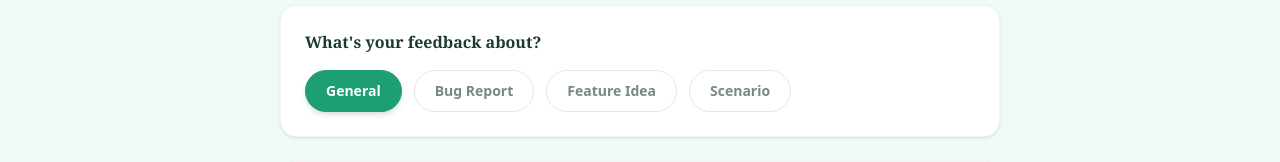
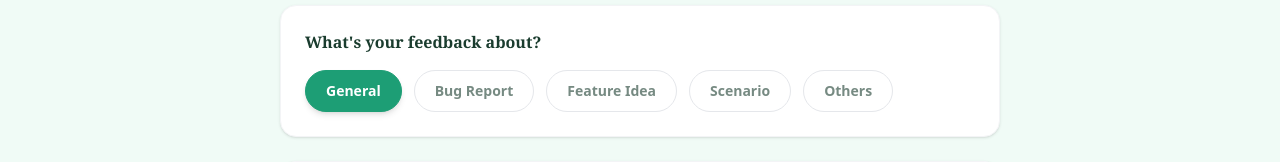
Before and after one commit to mahima-bcit/MCFL, a React (Vite) app in the folder Frontend/: page /userFeedback in a window 1280 px wide. Shown: the part 122-284 px from the top of the page. Built offline with nearby package versions, Linux system fonts and the light colour scheme; no server answers; sample sign-in values are in the browser's storage.

Commit message:
userfeedback-types updated

```diff
--- a/Frontend/src/pages/DashboardPage.tsx
+++ b/Frontend/src/pages/DashboardPage.tsx
@@ -235,7 +235,7 @@ export default function DashboardPage() {
               </Link>
 
               <Link
-                to="/feedback"
+                to="/userFeedback"
                 className="dashboard-nav-link"
                 onClick={closeMobileMenu}
               >
--- a/Frontend/src/pages/UserFeedback.tsx
+++ b/Frontend/src/pages/UserFeedback.tsx
@@ -2,7 +2,7 @@ import React, { useEffect, useState } from "react";
 import { useNavigate } from "react-router-dom";
 import { apiFetch } from "../services/apiClient";
 
-type FeedbackCategory = "General" | "Bug Report" | "Feature Idea" | "Scenario";
+type FeedbackCategory = "General" | "Bug Report" | "Feature Idea" | "Scenario" |"Others";
 
 interface FeedbackFormData {
   category: FeedbackCategory;
@@ -18,6 +18,7 @@ const CATEGORIES: FeedbackCategory[] = [
   "Bug Report",
   "Feature Idea",
   "Scenario",
+  "Others"
 ];
 
 const ErrorIcon = () => (
```
